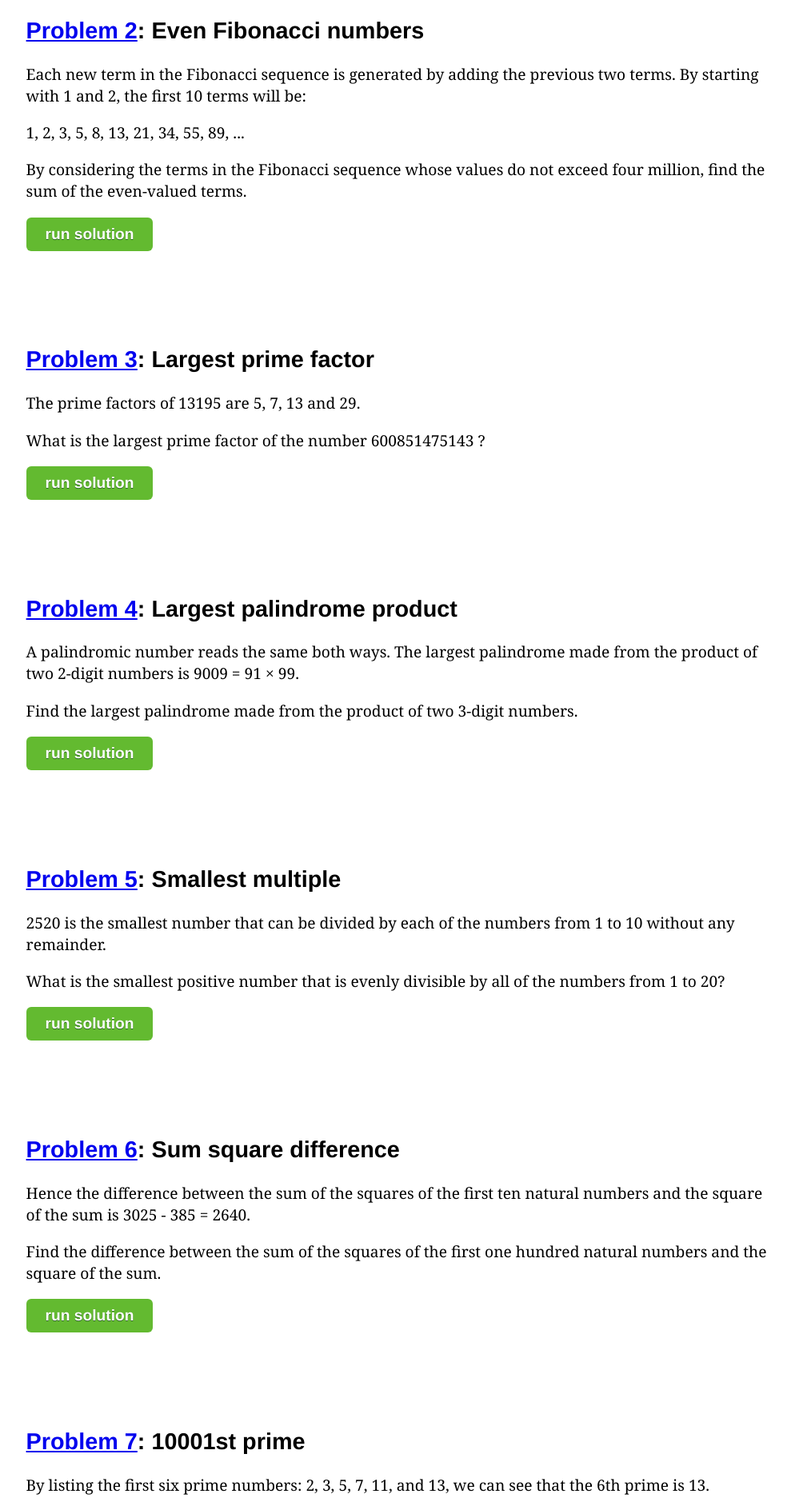
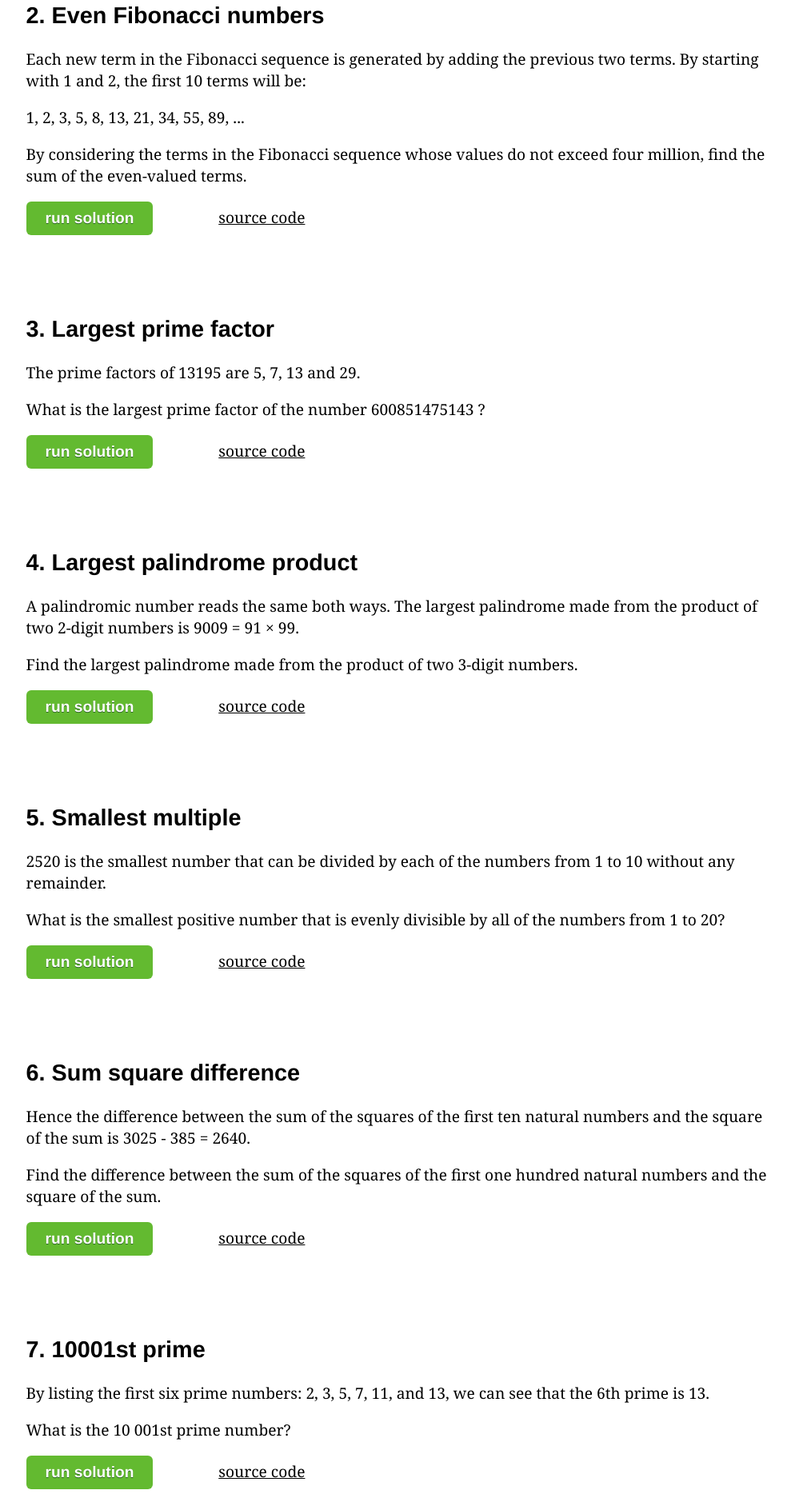
Before and after one commit to jweak/projecteuler, a plain HTML site: page index.html in a window 1280 px wide. Shown: the part 709-2582 px from the top of the page at 80% size, without its empty margins (137-1126 px from the left). Drawn offline with Linux system fonts and the light colour scheme.

Commit message:
Changed styling a bit. Added links to the source code.

```diff
--- a/index.html
+++ b/index.html
@@ -29,78 +29,78 @@
     <header>
       <div class="center">
         <h1 class="white-text header-margin">Project euler problems</h1>
-        <p class="white-text left-margin">Here are my solutions for project euler problems in JavaScript.</p>
+        <p class="white-text left-margin minus-margin-top">Here are my solutions for Project Euler problems in JavaScript.</p>
       </div>
     </header>
     <main class="center">
 
     <section class="padding">
-      <h2><a href="http://projecteuler.net/problem=1">Problem 1</a>: Multiples of 3 and 5</h2>
+      <h2>1. Multiples of 3 and 5</h2>
         <p>If we list all the natural numbers below 10 that are multiples of 3 or 5, we get 3, 5, 6 and 9. The sum of these multiples is 23.</p>
 
         <p>Find the sum of all the multiples of 3 or 5 below 1000.</p>
-      <a class="button" onclick="run(problem1,'problem1Result')">run solution</a>
+      <a class="button" onclick="run(problem1,'problem1Result')">run solution</a> <a class="source-link" href="https://github.com/jweak/projecteuler/blob/master/scripts/problem1.js">source code</a>
       <p class="resultContainer" id="problem1Result"></p>
     </section>
 
     <section class="padding">
-      <h2><a href="http://projecteuler.net/problem=2">Problem 2</a>: Even Fibonacci numbers</h2>
+      <h2>2. Even Fibonacci numbers</h2>
         <p>Each new term in the Fibonacci sequence is generated by adding the previous two terms. By starting with 1 and 2, the first 10 terms will be:</p>
 
         <p>1, 2, 3, 5, 8, 13, 21, 34, 55, 89, ...</p>
 
         <p>By considering the terms in the Fibonacci sequence whose values do not exceed four million, find the sum of the even-valued terms.</p>
-      <a class="button" onclick="run(problem2,'problem2Result')">run solution</a>
+      <a class="button" onclick="run(problem2,'problem2Result')">run solution</a> <a class="source-link" href="https://github.com/jweak/projecteuler/blob/master/scripts/problem2.js">source code</a>
       <p class="resultContainer" id="problem2Result"></p>
     </section>
 
     <section class="padding">
-      <h2><a href="http://projecteuler.net/problem=3">Problem 3</a>: Largest prime factor</h2>
+      <h2>3. Largest prime factor</h2>
         <p>The prime factors of 13195 are 5, 7, 13 and 29.</p>
 
         <p>What is the largest prime factor of the number 600851475143 ?</p>
-      <a class="button" onclick="run(problem3,'problem3Result')">run solution</a>
+      <a class="button" onclick="run(problem3,'problem3Result')">run solution</a> <a class="source-link" href="https://github.com/jweak/projecteuler/blob/master/scripts/problem3.js">source code</a>
       <p class="resultContainer" id="problem3Result"></p>
     </section>
 
     <section class="padding">
-      <h2><a href="http://projecteuler.net/problem=4">Problem 4</a>: Largest palindrome product</h2>
+      <h2>4. Largest palindrome product</h2>
       <p>A palindromic number reads the same both ways. The largest palindrome made from the product of two 2-digit numbers is 9009 = 91 &times; 99.</p>
 
       <p>Find the largest palindrome made from the product of two 3-digit numbers.</p>
-      <a class="button" onclick="run(problem4,'problem4Result')">run solution</a>
+      <a class="button" onclick="run(problem4,'problem4Result')">run solution</a> <a class="source-link" href="https://github.com/jweak/projecteuler/blob/master/scripts/problem4.js">source code</a>
       <p class="resultContainer" id="problem4Result"></p>
     </section>
 
     <section class="padding">
-      <h2><a href="http://projecteuler.net/problem=5">Problem 5</a>: Smallest multiple</h2>
+      <h2>5. Smallest multiple</h2>
 <p>2520 is the smallest number that can be divided by each of the numbers from 1 to 10 without any remainder.</p>
 
 <p>What is the smallest positive number that is evenly divisible by all of the numbers from 1 to 20?</p>
-      <a class="button" onclick="run(problem5,'problem5Result')">run solution</a>
+      <a class="button" onclick="run(problem5,'problem5Result')">run solution</a> <a class="source-link" href="https://github.com/jweak/projecteuler/blob/master/scripts/problem5.js">source code</a>
       <p class="resultContainer" id="problem5Result"></p>
     </section>
 
     <section class="padding">
-      <h2><a href="http://projecteuler.net/problem=6">Problem 6</a>: Sum square difference</h2>
+      <h2>6. Sum square difference</h2>
       <p>Hence the difference between the sum of the squares of the first ten natural numbers and the square of the sum is 3025 - 385 = 2640.</p>
 
       <p>Find the difference between the sum of the squares of the first one hundred natural numbers and the square of the sum.</p>
-      <a class="button" onclick="run(problem6,'problem6Result')">run solution</a>
+      <a class="button" onclick="run(problem6,'problem6Result')">run solution</a> <a class="source-link" href="https://github.com/jweak/projecteuler/blob/master/scripts/problem6.js">source code</a>
       <p class="resultContainer" id="problem6Result"></p>
     </section>
 
     <section class="padding">
-      <h2><a href="http://projecteuler.net/problem=7">Problem 7</a>: 10001st prime</h2>
+      <h2>7. 10001st prime</h2>
       <p>By listing the first six prime numbers: 2, 3, 5, 7, 11, and 13, we can see that the 6th prime is 13.</p>
 
       <p>What is the 10 001st prime number?</p>
-      <a class="button" onclick="run(problem7,'problem7Result')">run solution</a>
+      <a class="button" onclick="run(problem7,'problem7Result')">run solution</a> <a class="source-link" href="https://github.com/jweak/projecteuler/blob/master/scripts/problem7.js">source code</a>
       <p class="resultContainer" id="problem7Result"></p>
     </section>
 
     <section class="padding">
-      <h2><a href="http://projecteuler.net/problem=8">Problem 8</a>: Largest product in a series</h2>
+      <h2>8. Largest product in a series</h2>
       <p>Find the greatest product of five consecutive digits in the 1000-digit number.</p>
 
       <pre class="left-margin">
@@ -125,34 +125,34 @@
 05886116467109405077541002256983155200055935729725
 71636269561882670428252483600823257530420752963450
 </pre>
-      <a class="button" onclick="run(problem8,'problem8Result')">run solution</a>
+      <a class="button" onclick="run(problem8,'problem8Result')">run solution</a> <a class="source-link" href="https://github.com/jweak/projecteuler/blob/master/scripts/problem8.js">source code</a>
       <p class="resultContainer" id="problem8Result"></p>
     </section>
 
     <section class="padding">
-      <h2><a href="http://projecteuler.net/problem=9">Problem 9</a>: Special Pythagorean triplet</h2>
+      <h2>9. Special Pythagorean triplet</h2>
       <p>A Pythagorean triplet is a set of three natural numbers, a &lt; b &lt; c, for which, a<sup>2</sup> + b<sup>2</sup> = c<sup>2</sup></p>
       <p>For example, 3<sup>2</sup> + 4<sup>2</sup> = 9 + 16 = 25 = 5<sup>2</sup>.</p>
 
       <p>There exists exactly one Pythagorean triplet for which <em>a + b + c</em> = 1000.
 Find the product <em>abc</em>.</p>
 
-      <a class="button" onclick="run(problem9,'problem9Result')">run solution</a>
+      <a class="button" onclick="run(problem9,'problem9Result')">run solution</a> <a class="source-link" href="https://github.com/jweak/projecteuler/blob/master/scripts/problem9.js">source code</a>
       <p class="resultContainer" id="problem9Result"></p>
     </section>
 
     <section class="padding">
-      <h2><a href="http://projecteuler.net/problem=10">Problem 10</a>: Summation of primes</h2>
+      <h2>10. Summation of primes</h2>
       <p>The sum of the primes below 10 is 2 + 3 + 5 + 7 = 17.</p>
 
       <p>Find the sum of all the primes below two million.</p>
 
-      <a class="button" onclick="run(problem10,'problem10Result')">run solution</a>
+      <a class="button" onclick="run(problem10,'problem10Result')">run solution</a> <a class="source-link" href="https://github.com/jweak/projecteuler/blob/master/scripts/problem10.js">source code</a>
       <p class="resultContainer" id="problem10Result"></p>
     </section>
 
     <section class="padding">
-      <h2><a href="http://projecteuler.net/problem=11">Problem 11</a>: Largest product in a grid</h2>
+      <h2>11. Largest product in a grid</h2>
       <p>In the 20&times;20 grid below, four numbers along a diagonal line have been marked in red.</p>
 
       <pre class="left-margin">
@@ -179,7 +179,7 @@ Find the product <em>abc</em>.</p>
 
       <p>The product of these numbers is 26 &times; 63 &times; 78 &times; 14 = 1788696.</p>
       <p>What is the greatest product of four adjacent numbers in the same direction (up, down, left, right, or diagonally) in the 20&times;20 grid?</p>
-      <a class="button" onclick="run(problem11,'problem11Result')">run solution</a>
+      <a class="button" onclick="run(problem11,'problem11Result')">run solution</a> <a class="source-link" href="https://github.com/jweak/projecteuler/blob/master/scripts/problem11.js">source code</a>
       <p class="resultContainer" id="problem11Result"></p>
     </section>
 
--- a/style/style.css
+++ b/style/style.css
@@ -34,6 +34,7 @@ main {
 
 .resultContainer {
   min-height: 2em;
+  margin-bottom: 0;
 }
 
 .result {
@@ -57,7 +58,22 @@ main {
 
 .left-margin {
   margin-left: 3em;
+}
+
+.minus-margin-top {
   margin-top: -1em;
+}
+
+.source-link {
+  margin-left: 4em;
+}
+
+a {
+  color: #000;
+}
+
+a:visited {
+  color: #999;
 }
 
 section {
```
